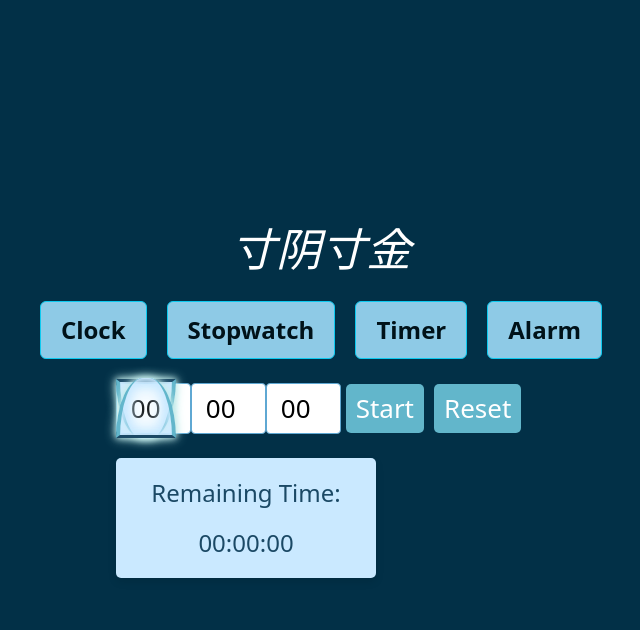
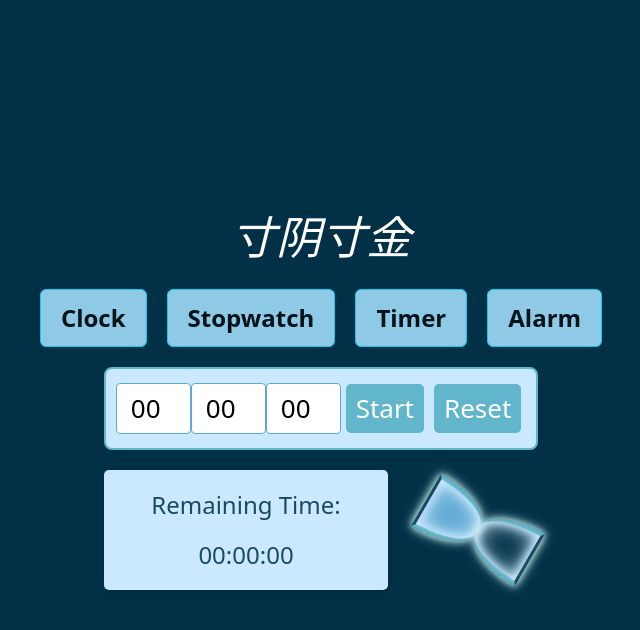
Before and after one commit to xvlincaigou/clock, a React (Create React App) app: page / in a window 1280 px wide. Both pictures are taken after a click on the button "Timer". Shown: the top 630 px of the page, without its empty margins (319-959 px from the left). Built offline with nearby package versions, Linux system fonts and the light colour scheme.

Commit message:
Update Timer.js（更改了一下容器逻辑）

```diff
--- a/src/Timer.js
+++ b/src/Timer.js
@@ -74,12 +74,8 @@ const Timer = ({ mode }) => {
   }
 
   return (
-    <div>
-      <div className="timer-container">
-        <div className="main"> {/* Sandglass animation */}
-          <div className="up"></div>
-          <div className="down"></div>
-        </div>
+    <div className='timer-container'>
+      <div className="timer-inputAndButtons-container">
         <input type="number" className="timer-input" placeholder="Hours" value={padNumber(hours)} onChange={handleHourChange} />
         <input type="number" className="timer-input" placeholder="Minutes" value={padNumber(minutes)} onChange={handleMinuteChange} />
         <input type="number" className="timer-input" placeholder="Seconds" value={padNumber(seconds)} onChange={handleSecondChange} />
@@ -87,8 +83,13 @@ const Timer = ({ mode }) => {
         <button onClick={resetTimer} className="control-button">Reset</button>
       </div>
       <div className="remaining-time">
-        Remaining Time:<br/>{formatTime(remainingTime)}
+        Remaining Time:<br />{formatTime(remainingTime)}
       </div>
+      <div className="shalou"> {/* Sandglass animation */}
+          <div className="up"></div>
+          <div className="down"></div>
+      </div>
+
     </div>
 
   );
```
